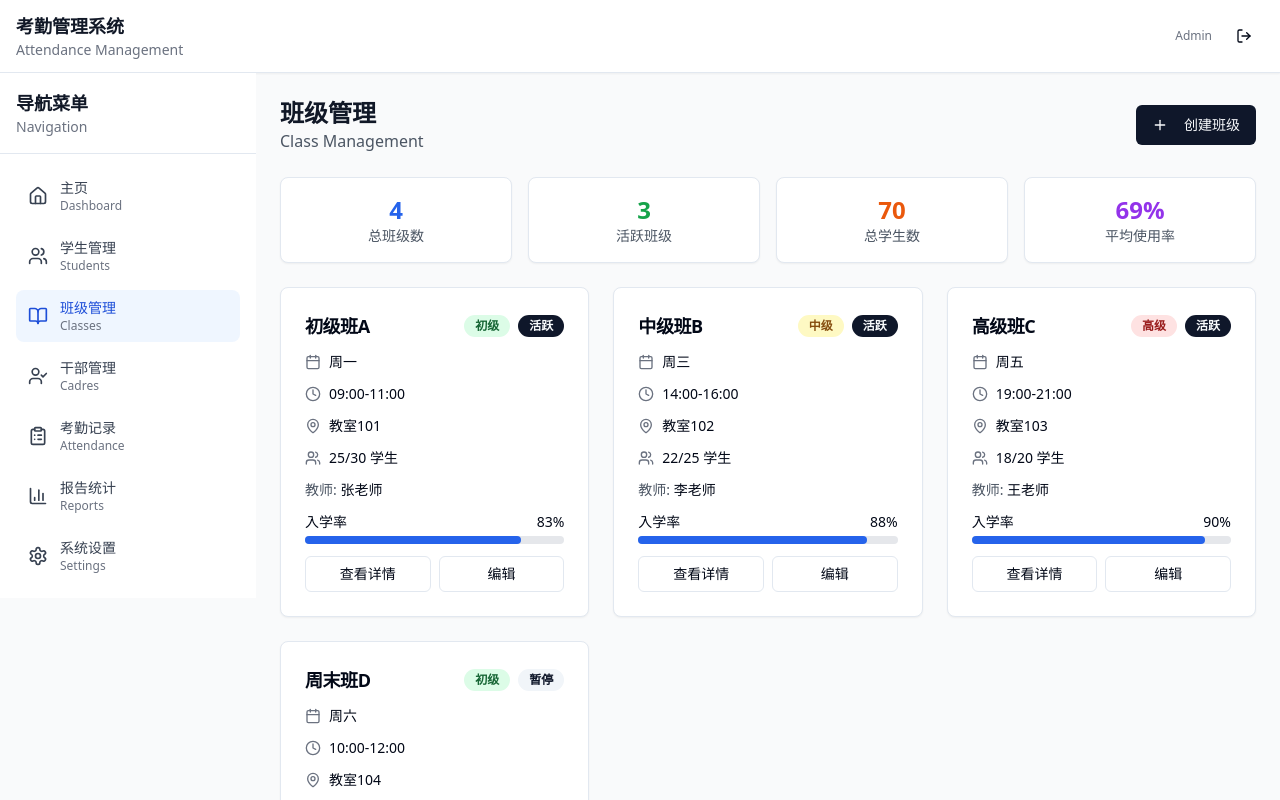
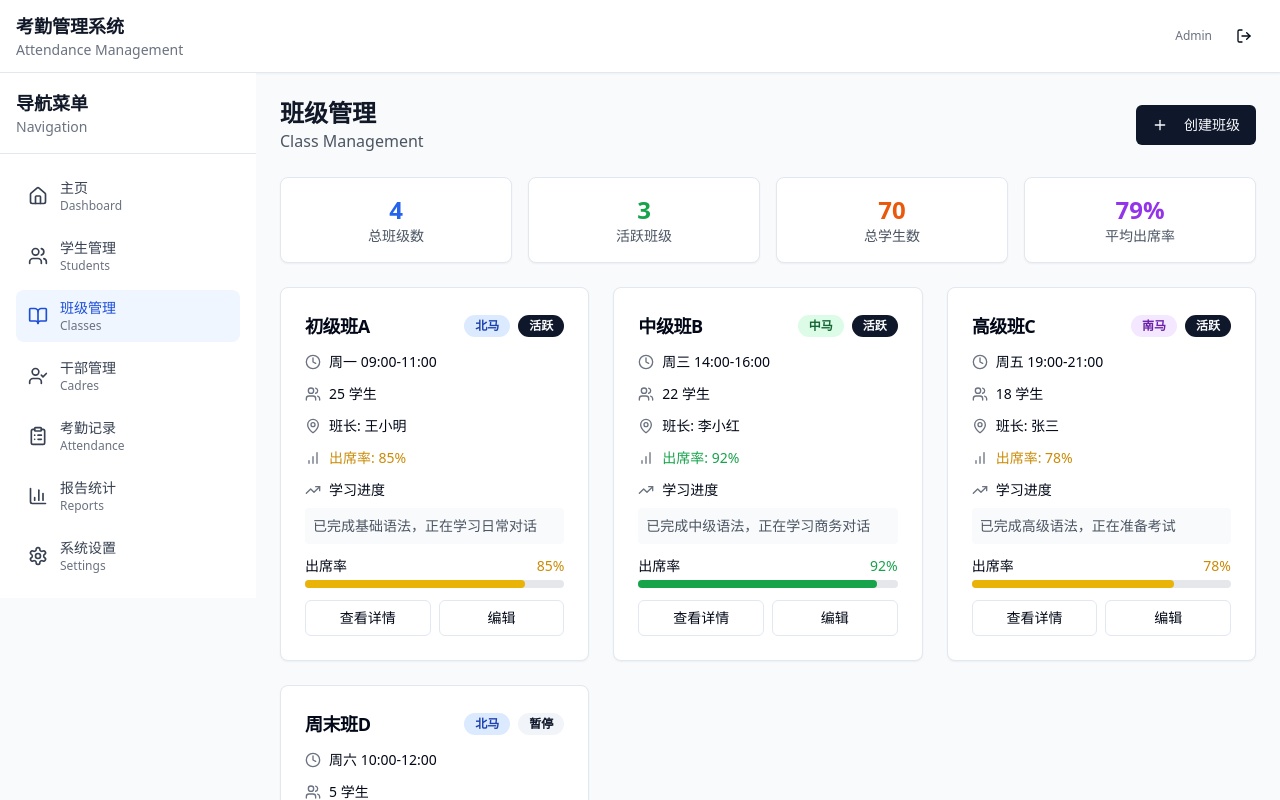
Before and after one commit to leonardloh/attend-zen-manager, a React (Vite) app: page /classes in a window 1280 px wide. Shown: the top 800 px of the page. Built offline with nearby package versions, Linux system fonts and the light colour scheme; sample sign-in values are in the browser's storage.

Commit message:
Add class creation properties
Implement class properties for class name, region, time, number of students, class monitor, learning progress, and attendance rate in the class management feature.

```diff
--- /dev/null
+++ b/src/components/Classes/ClassForm.tsx
@@ -0,0 +1,196 @@
+
+import React from 'react';
+import { useForm } from 'react-hook-form';
+import { zodResolver } from '@hookform/resolvers/zod';
+import * as z from 'zod';
+import { Button } from '@/components/ui/button';
+import { Input } from '@/components/ui/input';
+import { Textarea } from '@/components/ui/textarea';
+import {
+  Form,
+  FormControl,
+  FormField,
+  FormItem,
+  FormLabel,
+  FormMessage,
+} from '@/components/ui/form';
+import {
+  Select,
+  SelectContent,
+  SelectItem,
+  SelectTrigger,
+  SelectValue,
+} from '@/components/ui/select';
+
+const classFormSchema = z.object({
+  name: z.string().min(1, '班级名称不能为空'),
+  region: z.enum(['北马', '中马', '南马'], {
+    required_error: '请选择地区',
+  }),
+  time: z.string().min(1, '上课时间不能为空'),
+  student_count: z.coerce.number().min(0, '学生人数不能小于0'),
+  class_monitor: z.string().min(1, '班长姓名不能为空'),
+  learning_progress: z.string().min(1, '学习进度不能为空'),
+  attendance_rate: z.coerce.number().min(0).max(100, '出席率必须在0-100之间'),
+});
+
+type ClassFormData = z.infer<typeof classFormSchema>;
+
+interface ClassFormProps {
+  onSubmit: (data: ClassFormData) => void;
+  onCancel: () => void;
+}
+
+const ClassForm: React.FC<ClassFormProps> = ({ onSubmit, onCancel }) => {
+  const form = useForm<ClassFormData>({
+    resolver: zodResolver(classFormSchema),
+    defaultValues: {
+      name: '',
+      region: undefined,
+      time: '',
+      student_count: 0,
+      class_monitor: '',
+      learning_progress: '',
+      attendance_rate: 0,
+    },
+  });
+
+  const handleSubmit = (data: ClassFormData) => {
+    onSubmit(data);
+    form.reset();
+  };
+
+  return (
+    <Form {...form}>
+      <form onSubmit={form.handleSubmit(handleSubmit)} className="space-y-6">
+        <FormField
+          control={form.control}
+          name="name"
+          render={({ field }) => (
+            <FormItem>
+              <FormLabel>班级名称</FormLabel>
+              <FormControl>
+                <Input placeholder="请输入班级名称" {...field} />
+              </FormControl>
+              <FormMessage />
+            </FormItem>
+          )}
+        />
+
+        <FormField
+          control={form.control}
+          name="region"
+          render={({ field }) => (
+            <FormItem>
+              <FormLabel>地区</FormLabel>
+              <Select onValueChange={field.onChange} defaultValue={field.value}>
+                <FormControl>
+                  <SelectTrigger>
+                    <SelectValue placeholder="请选择地区" />
+                  </SelectTrigger>
+                </FormControl>
+                <SelectContent>
+                  <SelectItem value="北马">北马</SelectItem>
+                  <SelectItem value="中马">中马</SelectItem>
+                  <SelectItem value="南马">南马</SelectItem>
+                </SelectContent>
+              </Select>
+              <FormMessage />
+            </FormItem>
+          )}
+        />
+
+        <FormField
+          control={form.control}
+          name="time"
+          render={({ field }) => (
+            <FormItem>
+              <FormLabel>上课时间</FormLabel>
+              <FormControl>
+                <Input placeholder="例：周一 09:00-11:00" {...field} />
+              </FormControl>
+              <FormMessage />
+            </FormItem>
+          )}
+        />
+
+        <FormField
+          control={form.control}
+          name="student_count"
+          render={({ field }) => (
+            <FormItem>
+              <FormLabel>学生人数</FormLabel>
+              <FormControl>
+                <Input type="number" placeholder="0" {...field} />
+              </FormControl>
+              <FormMessage />
+            </FormItem>
+          )}
+        />
+
+        <FormField
+          control={form.control}
+          name="class_monitor"
+          render={({ field }) => (
+            <FormItem>
+              <FormLabel>班长姓名</FormLabel>
+              <FormControl>
+                <Input placeholder="请输入班长姓名" {...field} />
+              </FormControl>
+              <FormMessage />
+            </FormItem>
+          )}
+        />
+
+        <FormField
+          control={form.control}
+          name="learning_progress"
+          render={({ field }) => (
+            <FormItem>
+              <FormLabel>学习进度</FormLabel>
+              <FormControl>
+                <Textarea
+                  placeholder="请描述当前学习进度"
+                  className="min-h-[80px]"
+                  {...field}
+                />
+              </FormControl>
+              <FormMessage />
+            </FormItem>
+          )}
+        />
+
+        <FormField
+          control={form.control}
+          name="attendance_rate"
+          render={({ field }) => (
+            <FormItem>
+              <FormLabel>出席率 (%)</FormLabel>
+              <FormControl>
+                <Input
+                  type="number"
+                  min="0"
+                  max="100"
+                  placeholder="0-100"
+                  {...field}
+                />
+              </FormControl>
+              <FormMessage />
+            </FormItem>
+          )}
+        />
+
+        <div className="flex gap-3 pt-4">
+          <Button type="submit" className="flex-1">
+            创建班级
+          </Button>
+          <Button type="button" variant="outline" onClick={onCancel} className="flex-1">
+            取消
+          </Button>
+        </div>
+      </form>
+    </Form>
+  );
+};
+
+export default ClassForm;
--- a/src/pages/Classes.tsx
+++ b/src/pages/Classes.tsx
@@ -3,97 +3,107 @@ import React, { useState } from 'react';
 import { Card, CardContent, CardHeader, CardTitle } from '@/components/ui/card';
 import { Button } from '@/components/ui/button';
 import { Badge } from '@/components/ui/badge';
-import { Plus, Clock, Users, MapPin, Calendar } from 'lucide-react';
+import { Dialog, DialogContent, DialogHeader, DialogTitle, DialogTrigger } from '@/components/ui/dialog';
+import { Plus, Clock, Users, MapPin, Calendar, TrendingUp, BarChart } from 'lucide-react';
+import ClassForm from '@/components/Classes/ClassForm';
+import { useToast } from '@/hooks/use-toast';
 
 interface ClassInfo {
   id: string;
   name: string;
-  day_of_week: string;
+  region: '北马' | '中马' | '南马';
   time: string;
-  location: string;
-  capacity: number;
-  enrolled: number;
-  instructor: string;
+  student_count: number;
+  class_monitor: string;
+  learning_progress: string;
+  attendance_rate: number;
   status: 'active' | 'inactive';
-  level: 'beginner' | 'intermediate' | 'advanced';
 }
 
 const Classes: React.FC = () => {
-  const [classes] = useState<ClassInfo[]>([
+  const [isDialogOpen, setIsDialogOpen] = useState(false);
+  const { toast } = useToast();
+
+  const [classes, setClasses] = useState<ClassInfo[]>([
     {
       id: '1',
       name: '初级班A',
-      day_of_week: '周一',
-      time: '09:00-11:00',
-      location: '教室101',
-      capacity: 30,
-      enrolled: 25,
-      instructor: '张老师',
-      status: 'active',
-      level: 'beginner'
+      region: '北马',
+      time: '周一 09:00-11:00',
+      student_count: 25,
+      class_monitor: '王小明',
+      learning_progress: '已完成基础语法，正在学习日常对话',
+      attendance_rate: 85,
+      status: 'active'
     },
     {
       id: '2',
       name: '中级班B',
-      day_of_week: '周三',
-      time: '14:00-16:00',
-      location: '教室102',
-      capacity: 25,
-      enrolled: 22,
-      instructor: '李老师',
-      status: 'active',
-      level: 'intermediate'
+      region: '中马',
+      time: '周三 14:00-16:00',
+      student_count: 22,
+      class_monitor: '李小红',
+      learning_progress: '已完成中级语法，正在学习商务对话',
+      attendance_rate: 92,
+      status: 'active'
     },
     {
       id: '3',
       name: '高级班C',
-      day_of_week: '周五',
-      time: '19:00-21:00',
-      location: '教室103',
-      capacity: 20,
-      enrolled: 18,
-      instructor: '王老师',
-      status: 'active',
-      level: 'advanced'
+      region: '南马',
+      time: '周五 19:00-21:00',
+      student_count: 18,
+      class_monitor: '张三',
+      learning_progress: '已完成高级语法，正在准备考试',
+      attendance_rate: 78,
+      status: 'active'
     },
     {
       id: '4',
       name: '周末班D',
-      day_of_week: '周六',
-      time: '10:00-12:00',
-      location: '教室104',
-      capacity: 35,
-      enrolled: 5,
-      instructor: '陈老师',
-      status: 'inactive',
-      level: 'beginner'
+      region: '北马',
+      time: '周六 10:00-12:00',
+      student_count: 5,
+      class_monitor: '李四',
+      learning_progress: '刚开始基础学习',
+      attendance_rate: 60,
+      status: 'inactive'
     }
   ]);
 
-  const getLevelColor = (level: string) => {
-    switch (level) {
-      case 'beginner':
+  const getRegionColor = (region: string) => {
+    switch (region) {
+      case '北马':
+        return 'bg-blue-100 text-blue-800';
+      case '中马':
         return 'bg-green-100 text-green-800';
-      case 'intermediate':
-        return 'bg-yellow-100 text-yellow-800';
-      case 'advanced':
-        return 'bg-red-100 text-red-800';
+      case '南马':
+        return 'bg-purple-100 text-purple-800';
       default:
         return 'bg-gray-100 text-gray-800';
     }
   };
 
-  const getLevelText = (level: string) => {
-    switch (level) {
-      case 'beginner':
-        return '初级';
-      case 'intermediate':
-        return '中级';
-      case 'advanced':
-        return '高级';
-      default:
-        return '未知';
-    }
+  const getAttendanceColor = (rate: number) => {
+    if (rate >= 90) return 'text-green-600';
+    if (rate >= 75) return 'text-yellow-600';
+    return 'text-red-600';
+  };
+
+  const handleAddClass = (classData: Omit<ClassInfo, 'id' | 'status'>) => {
+    const newClass: ClassInfo = {
+      ...classData,
+      id: Date.now().toString(),
+      status: 'active'
+    };
+
+    setClasses(prev => [...prev, newClass]);
+    setIsDialogOpen(false);
+
+    toast({
+      title: "班级创建成功",
+      description: `${classData.name} 已成功创建。`
+    });
   };
 
   return (
@@ -103,10 +113,23 @@ const Classes: React.FC = () => {
           <h1 className="text-2xl font-bold text-gray-900">班级管理</h1>
           <p className="text-gray-600">Class Management</p>
         </div>
-        <Button className="mt-4 sm:mt-0">
-          <Plus className="h-4 w-4 mr-2" />
-          创建班级
-        </Button>
+        <Dialog open={isDialogOpen} onOpenChange={setIsDialogOpen}>
+          <DialogTrigger asChild>
+            <Button className="mt-4 sm:mt-0">
+              <Plus className="h-4 w-4 mr-2" />
+              创建班级
+            </Button>
+          </DialogTrigger>
+          <DialogContent className="max-w-2xl max-h-[90vh] overflow-y-auto">
+            <DialogHeader>
+              <DialogTitle>创建新班级</DialogTitle>
+            </DialogHeader>
+            <ClassForm
+              onSubmit={handleAddClass}
+              onCancel={() => setIsDialogOpen(false)}
+            />
+          </DialogContent>
+        </Dialog>
       </div>
 
       {/* Class Stats */}
@@ -128,7 +151,7 @@ const Classes: React.FC = () => {
         <Card>
           <CardContent className="p-4 text-center">
             <div className="text-2xl font-bold text-orange-600">
-              {classes.reduce((sum, c) => sum + c.enrolled, 0)}
+              {classes.reduce((sum, c) => sum + c.student_count, 0)}
             </div>
             <div className="text-sm text-gray-600">总学生数</div>
           </CardContent>
@@ -136,9 +159,9 @@ const Classes: React.FC = () => {
         <Card>
           <CardContent className="p-4 text-center">
             <div className="text-2xl font-bold text-purple-600">
-              {Math.round(classes.reduce((sum, c) => sum + (c.enrolled / c.capacity), 0) / classes.length * 100)}%
+              {Math.round(classes.reduce((sum, c) => sum + c.attendance_rate, 0) / classes.length)}%
             </div>
-            <div className="text-sm text-gray-600">平均使用率</div>
+            <div className="text-sm text-gray-600">平均出席率</div>
           </CardContent>
         </Card>
       </div>
@@ -151,8 +174,8 @@ const Classes: React.FC = () => {
               <div className="flex items-center justify-between">
                 <CardTitle className="text-lg">{classInfo.name}</CardTitle>
                 <div className="flex gap-2">
-                  <Badge className={getLevelColor(classInfo.level)}>
-                    {getLevelText(classInfo.level)}
+                  <Badge className={getRegionColor(classInfo.region)}>
+                    {classInfo.region}
                   </Badge>
                   <Badge variant={classInfo.status === 'active' ? 'default' : 'secondary'}>
                     {classInfo.status === 'active' ? '活跃' : '暂停'}
@@ -163,36 +186,50 @@ const Classes: React.FC = () => {
             <CardContent>
               <div className="space-y-3">
                 <div className="flex items-center gap-2 text-sm">
-                  <Calendar className="h-4 w-4 text-gray-500" />
-                  <span>{classInfo.day_of_week}</span>
-                </div>
-                <div className="flex items-center gap-2 text-sm">
                   <Clock className="h-4 w-4 text-gray-500" />
                   <span>{classInfo.time}</span>
                 </div>
                 <div className="flex items-center gap-2 text-sm">
-                  <MapPin className="h-4 w-4 text-gray-500" />
-                  <span>{classInfo.location}</span>
+                  <Users className="h-4 w-4 text-gray-500" />
+                  <span>{classInfo.student_count} 学生</span>
                 </div>
                 <div className="flex items-center gap-2 text-sm">
-                  <Users className="h-4 w-4 text-gray-500" />
-                  <span>{classInfo.enrolled}/{classInfo.capacity} 学生</span>
+                  <MapPin className="h-4 w-4 text-gray-500" />
+                  <span>班长: {classInfo.class_monitor}</span>
                 </div>
-                <div className="text-sm">
-                  <span className="text-gray-600">教师: </span>
-                  <span className="font-medium">{classInfo.instructor}</span>
+                <div className="flex items-center gap-2 text-sm">
+                  <BarChart className="h-4 w-4 text-gray-500" />
+                  <span className={getAttendanceColor(classInfo.attendance_rate)}>
+                    出席率: {classInfo.attendance_rate}%
+                  </span>
                 </div>
 
-                {/* Enrollment Progress */}
+                {/* Learning Progress */}
+                <div className="mt-4">
+                  <div className="flex items-center gap-2 text-sm mb-2">
+                    <TrendingUp className="h-4 w-4 text-gray-500" />
+                    <span className="font-medium">学习进度</span>
+                  </div>
+                  <p className="text-sm text-gray-600 bg-gray-50 p-2 rounded">
+                    {classInfo.learning_progress}
+                  </p>
+                </div>
+
+                {/* Attendance Progress Bar */}
                 <div className="mt-4">
                   <div className="flex justify-between text-sm mb-1">
-                    <span>入学率</span>
-                    <span>{Math.round((classInfo.enrolled / classInfo.capacity) * 100)}%</span>
+                    <span>出席率</span>
+                    <span className={getAttendanceColor(classInfo.attendance_rate)}>
+                      {classInfo.attendance_rate}%
+                    </span>
                   </div>
                   <div className="w-full bg-gray-200 rounded-full h-2">
                     <div
-                      className="bg-blue-600 h-2 rounded-full transition-all"
-                      style={{ width: `${(classInfo.enrolled / classInfo.capacity) * 100}%` }}
+                      className={`h-2 rounded-full transition-all ${
+                        classInfo.attendance_rate >= 90 ? 'bg-green-600' :
+                        classInfo.attendance_rate >= 75 ? 'bg-yellow-500' : 'bg-red-500'
+                      }`}
+                      style={{ width: `${classInfo.attendance_rate}%` }}
                     />
                   </div>
                 </div>
```
